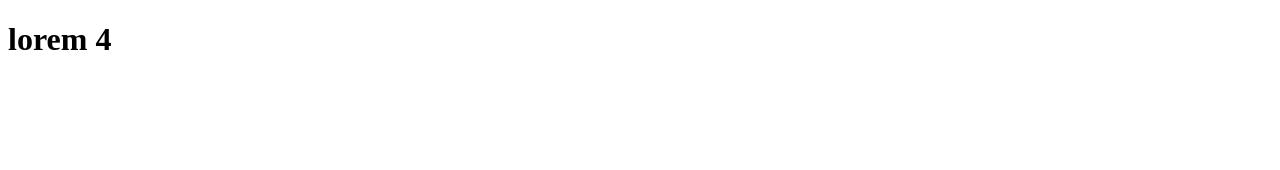
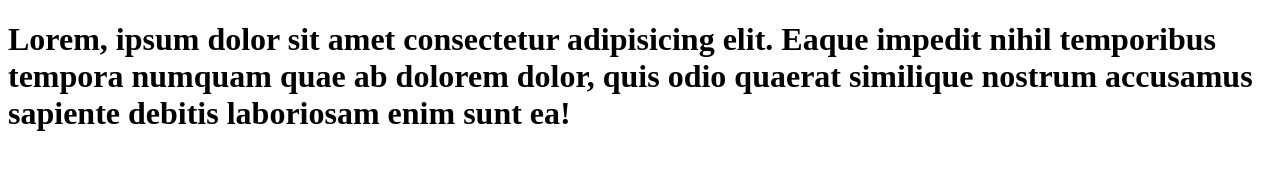
Before and after one commit to cleiderman/mi-primer-proyecto, a plain HTML site: page Nosotros.html in a window 1280 px wide. Drawn offline with Linux system fonts and the light colour scheme.

Commit message:
nosotros.add.h1

```diff
--- a/Nosotros.html
+++ b/Nosotros.html
@@ -8,7 +8,7 @@
 </head>
 <body>
     <h1>
-        lorem 4
+        Lorem, ipsum dolor sit amet consectetur adipisicing elit. Eaque impedit nihil temporibus tempora numquam quae ab dolorem dolor, quis odio quaerat similique nostrum accusamus sapiente debitis laboriosam enim sunt ea!
     </h1>
 </body>
 </html>
```
